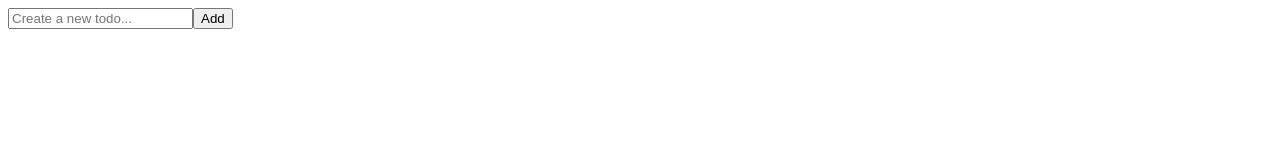
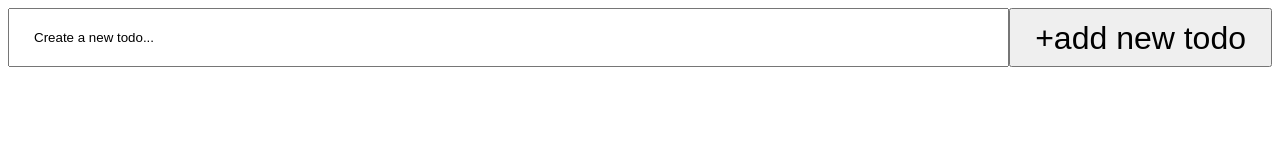
Before and after one commit to Nikimad/todo-ts, a React (Vite) app: page / in a window 1280 px wide. Shown: the top 160 px of the page. Built offline with nearby package versions, Linux system fonts and the light colour scheme.

Commit message:
Change src/components/Adder: add styles, refactor layout

```diff
--- /dev/null
+++ b/src/components/Adder/Adder.css
@@ -0,0 +1,18 @@
+.adder {
+  display: grid;
+  grid-template-columns: 1fr auto;
+}
+
+.adder__input,
+.adder__button {
+  padding: 1.25rem 1.5rem;
+}
+
+.adder__input::placeholder {
+  color: var(--disabled-color);
+}
+
+.adder__button {
+  font-size: 2rem;
+  line-height: 0;
+}
--- a/src/components/Adder/Adder.tsx
+++ b/src/components/Adder/Adder.tsx
@@ -1,4 +1,6 @@
 import type { FC } from "react";
+
+import "./Adder.css";
 
 interface AdderProps {
   value: string;
@@ -7,7 +9,11 @@ interface AdderProps {
 }
 
 const Adder: FC<AdderProps> = ({ value, onChange, onSubmit }) => (
-  <form onSubmit={onSubmit} aria-label="Add todo form">
+  <form
+    onSubmit={onSubmit}
+    aria-label="Add todo form"
+    className="styledwrapper adder"
+  >
     <input
       type="text"
       placeholder="Create a new todo..."
@@ -15,8 +21,16 @@ const Adder: FC<AdderProps> = ({ value, onChange, onSubmit }) => (
       aria-label="Add todo input"
       name="newTodoText"
       onChange={onChange}
+      className="adder__input"
     />
-    <button type="submit" aria-label="Add todo button">Add</button>
+    <button
+      type="submit"
+      aria-label="Add todo button"
+      className="button adder__button"
+    >
+      <span aria-hidden={true}>+</span>
+      <span className="visually-hidden">add new todo</span>
+    </button>
   </form>
 );
 
```
